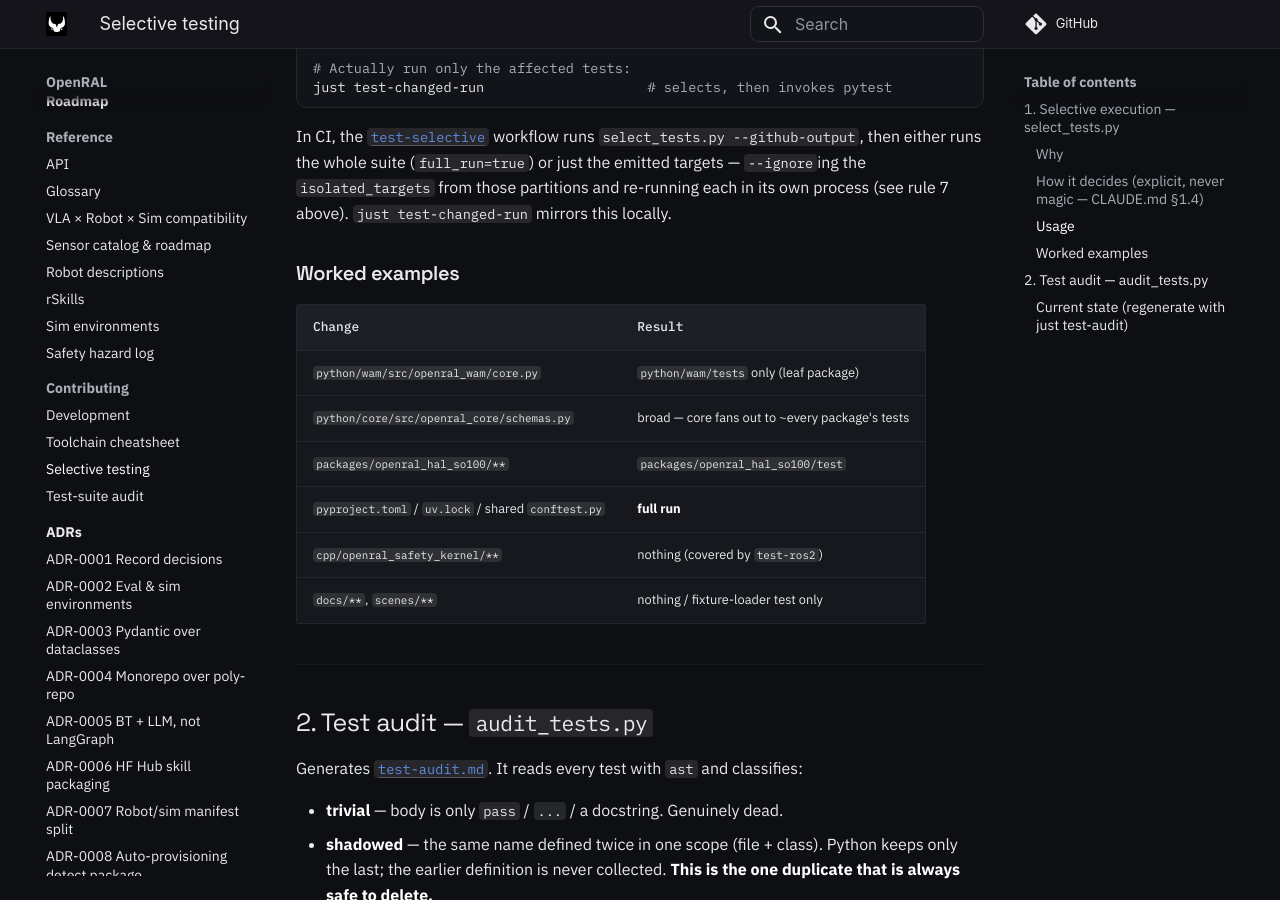
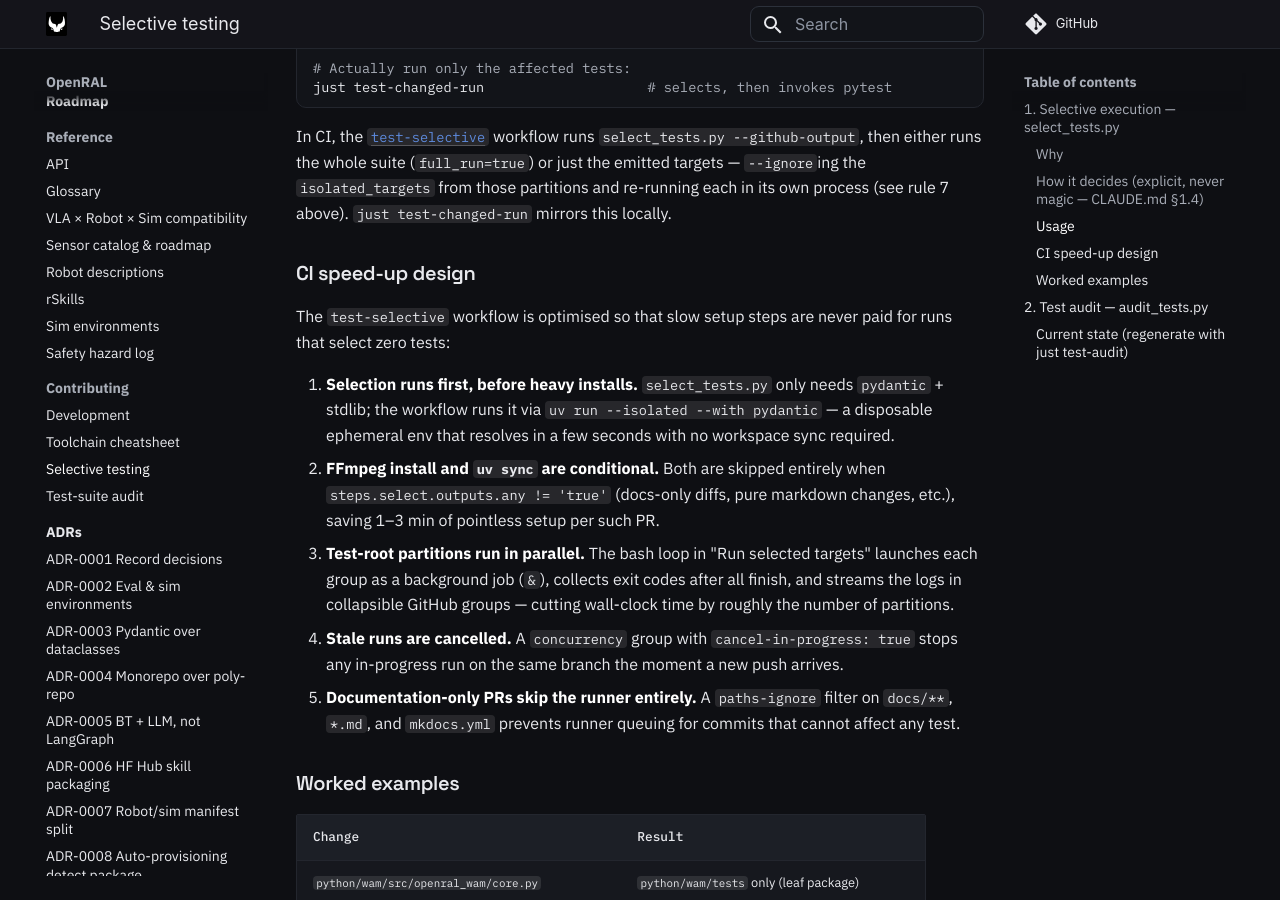
Before and after one commit to OpenRAL/openral, an MkDocs documentation site: the page built from docs/contributing/selective-testing.md, in a window 1280 px wide and 900 px high, scrolled down 1887 px. Built offline with MkDocs 1.6.1 and Material for MkDocs 9.7.7, drawn with Linux system fonts in a browser that asks for light colours; comment, search, counter and statistics services are not loaded.

Commit message:
perf(ci): speed up test-selective workflow (#97)
Four targeted changes to cut wall-clock time on the cheapest PR suite:

1. Select before install — run select_tests.py FIRST via
   `uv run --isolated --with pydantic` (stdlib + pydantic only,
   no workspace sync needed). This unlocks skipping everything else
   when no tests are selected.

2. Gate FFmpeg + uv sync on any == 'true' — docs-only PRs now skip
   the ~1-3 min of apt-get install + full workspace sync entirely.
   The 'No affected tests' notice fires right after selection instead
   of at the end of the job.

3. Parallel test-root partitions — the bash loop in 'Run selected
   targets' now launches each group as a background job (`&`),
   waits for all exit codes, then streams logs in collapsible groups.
   Wall-clock time drops from sum(groups) to max(groups).

4. concurrency cancel-in-progress + paths-ignore — stale runs are
   cancelled on the next push to the same branch; pure docs/markdown
   PRs never queue a runner at all.

The isolated_targets (issue #24 fork-crashers) and the full-suite
blast-radius path are unchanged in semantics.

Signed-off-by: Adrian Llopart <adrianllopart@gmail.com>
Co-authored-by: Copilot <223556219+Copilot@users.noreply.github.com>

```diff
--- a/docs/contributing/selective-testing.md
+++ b/docs/contributing/selective-testing.md
@@ -84,6 +84,29 @@ suite (`full_run=true`) or just the emitted targets — `--ignore`ing the
 `isolated_targets` from those partitions and re-running each in its own process
 (see rule 7 above). `just test-changed-run` mirrors this locally.
 
+### CI speed-up design
+
+The `test-selective` workflow is optimised so that slow setup steps are never
+paid for runs that select zero tests:
+
+1. **Selection runs first, before heavy installs.** `select_tests.py` only needs
+   `pydantic` + stdlib; the workflow runs it via `uv run --isolated --with
+   pydantic` — a disposable ephemeral env that resolves in a few seconds with no
+   workspace sync required.
+2. **FFmpeg install and `uv sync` are conditional.** Both are skipped entirely
+   when `steps.select.outputs.any != 'true'` (docs-only diffs, pure markdown
+   changes, etc.), saving 1–3 min of pointless setup per such PR.
+3. **Test-root partitions run in parallel.** The bash loop in "Run selected
+   targets" launches each group as a background job (`&`), collects exit codes
+   after all finish, and streams the logs in collapsible GitHub groups — cutting
+   wall-clock time by roughly the number of partitions.
+4. **Stale runs are cancelled.** A `concurrency` group with `cancel-in-progress:
+   true` stops any in-progress run on the same branch the moment a new push
+   arrives.
+5. **Documentation-only PRs skip the runner entirely.** A `paths-ignore` filter
+   on `docs/**`, `*.md`, and `mkdocs.yml` prevents runner queuing for commits
+   that cannot affect any test.
+
 ### Worked examples
 
 | Change | Result |
```
Also changed, not shown: 1 other file.
